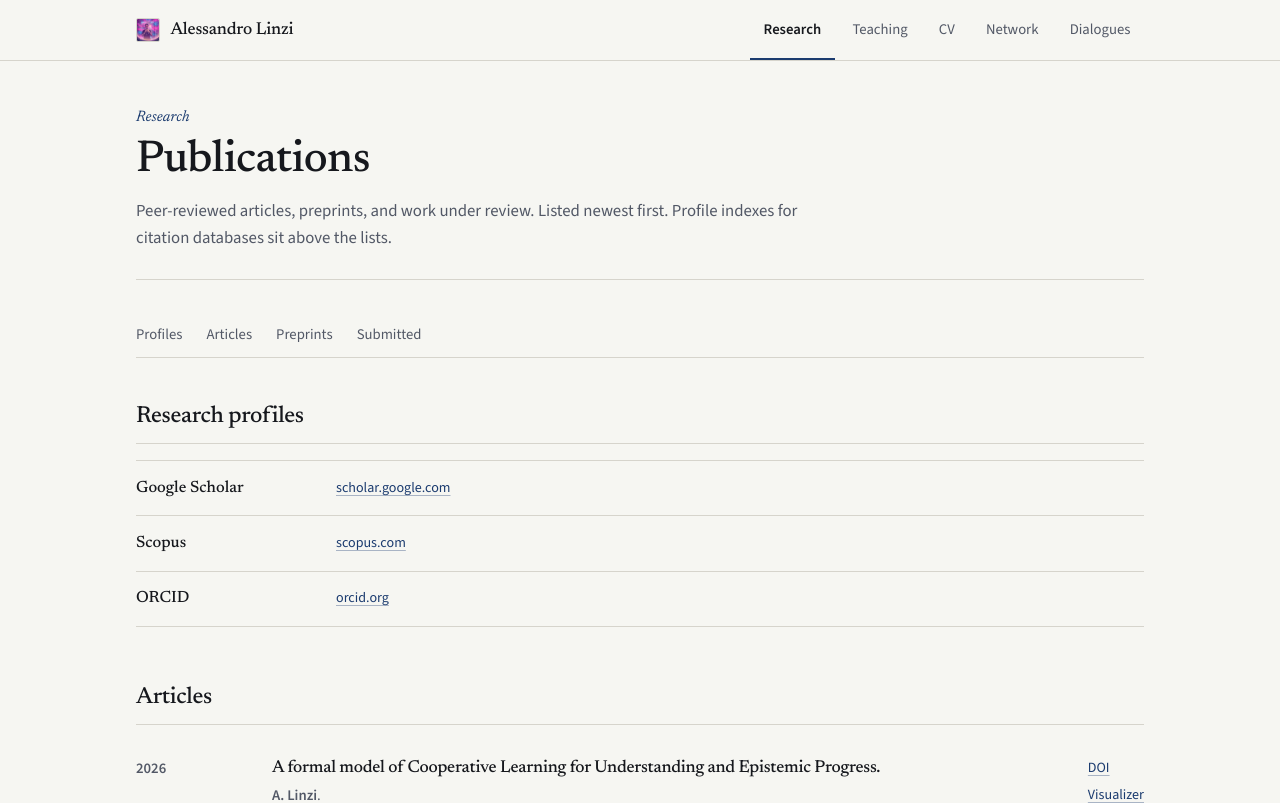
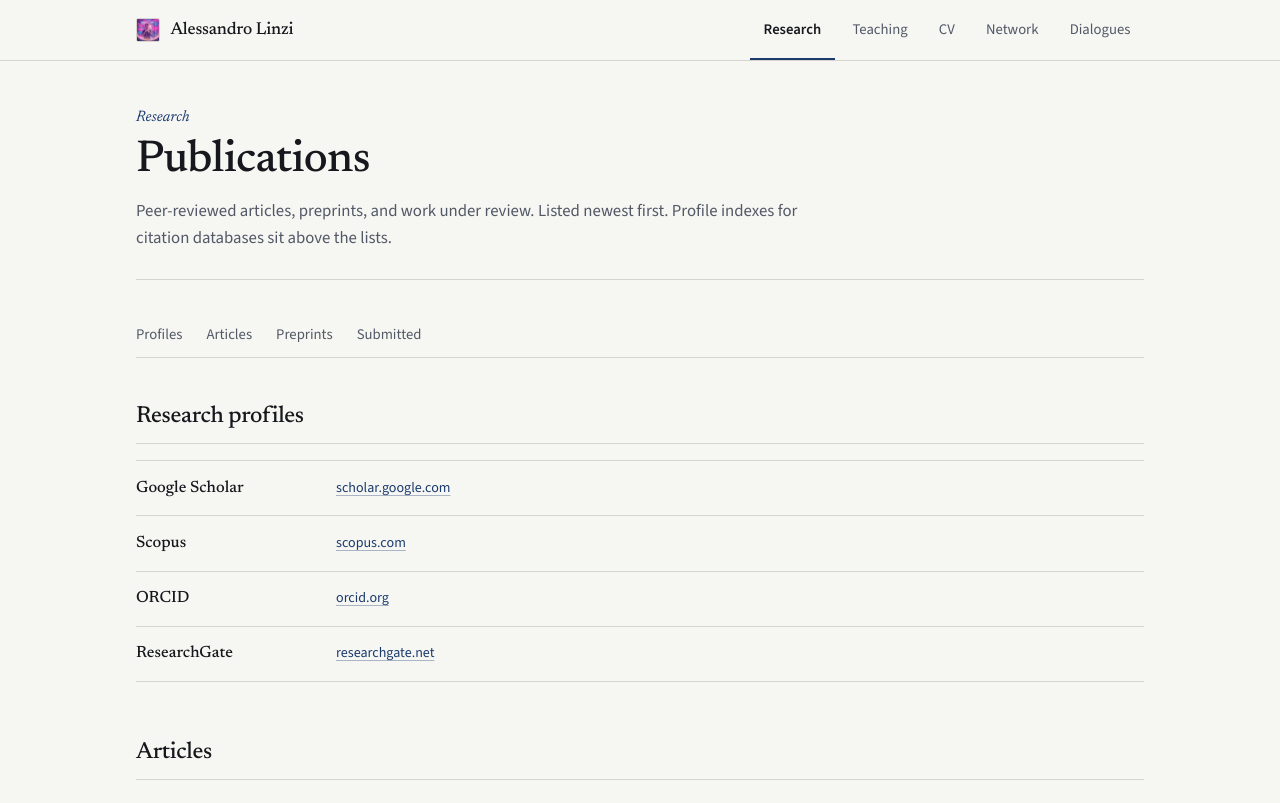
Before and after one commit to linzialessandro/PersonalWebsite, a React (Vite) app: page /publications in a window 1280 px wide. Shown: the top 803 px of the page. Built offline with nearby package versions, Linux system fonts and the light colour scheme.

Commit message:
content: add ResearchGate to research profile ledger
URL from Alessandro: researchgate.net/profile/Alessandro-Linzi

```diff
--- a/src/data/publications.js
+++ b/src/data/publications.js
@@ -193,4 +193,9 @@ export const researchProfiles = [
     url: "https://orcid.org/0000-0002-1422-7674",
     host: "orcid.org",
   },
+  {
+    label: "ResearchGate",
+    url: "https://www.researchgate.net/profile/Alessandro-Linzi",
+    host: "researchgate.net",
+  },
 ];
```
